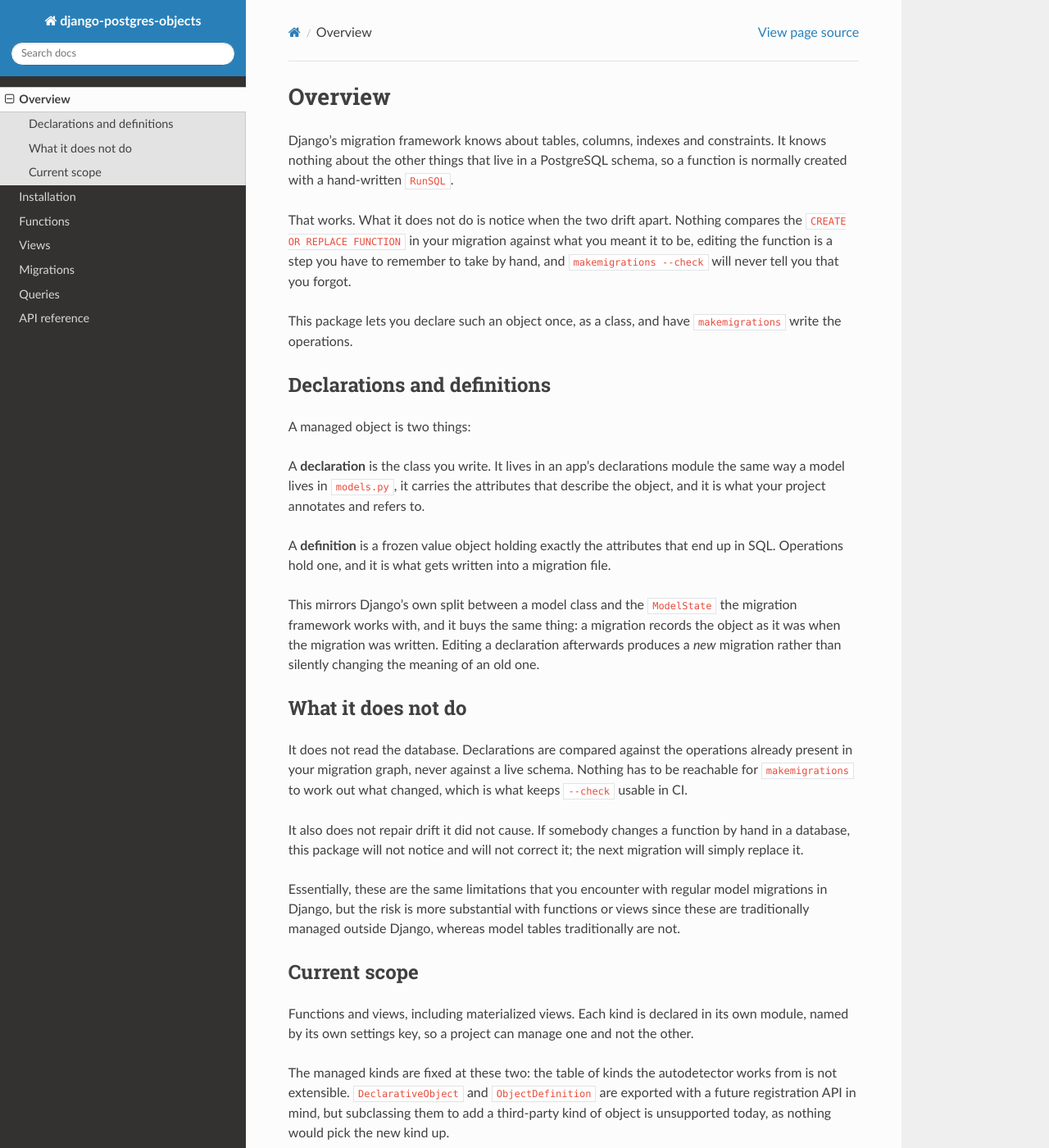
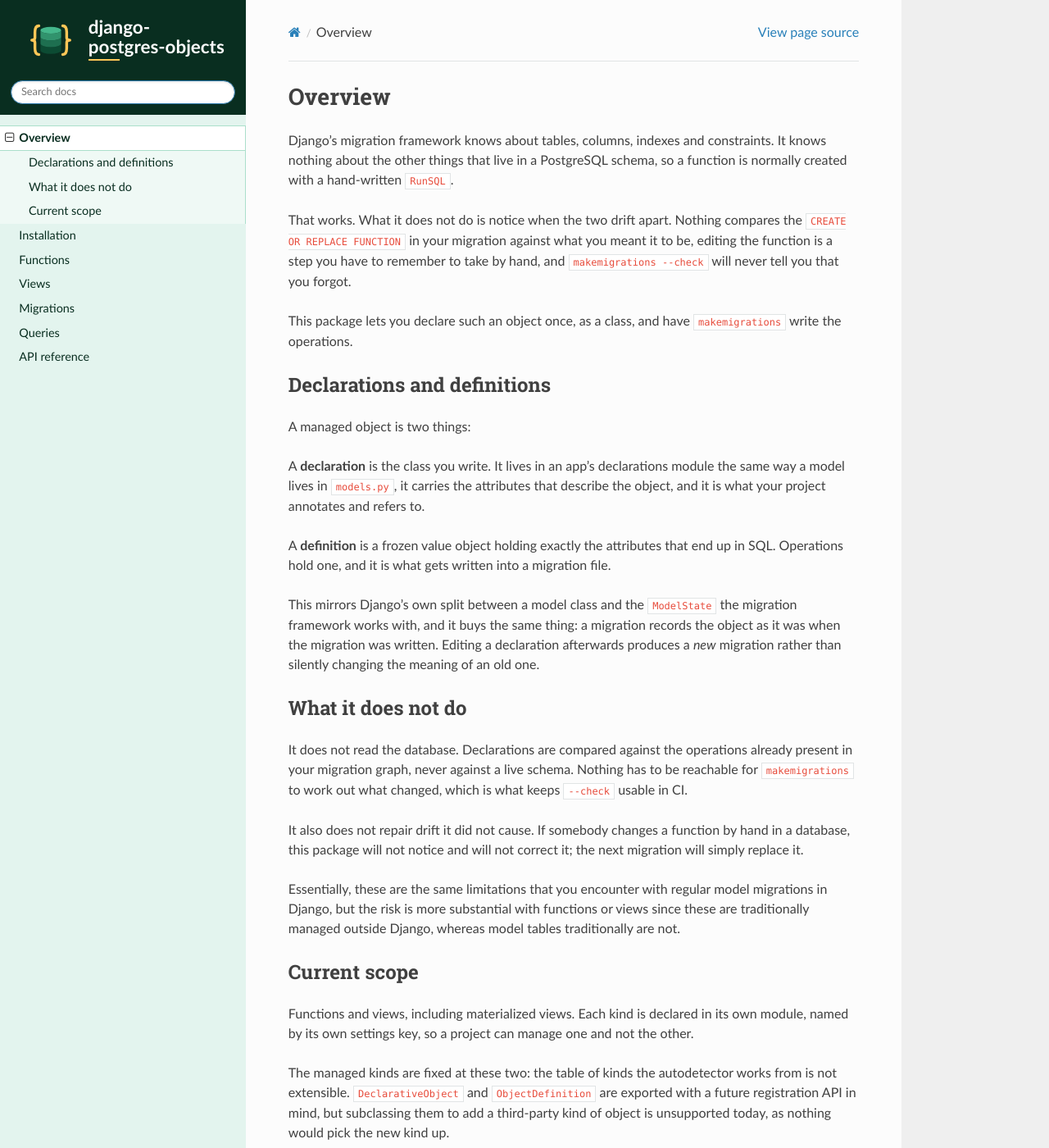
Before and after one commit to DjanQuiltDB/django-postgres-objects, a Sphinx documentation site: the page built from docs/modules/overview.rst, in a window 1280 px wide and 1400 px high. Shown: the whole window at 82% size. Built offline with Sphinx 7.4.7 and the Read the Docs theme 3.1.0, drawn with Linux system fonts in a browser that asks for light colours.

Commit message:
Add a project icon and styling for README and docs

```diff
--- a/README.rst
+++ b/README.rst
@@ -1,3 +1,7 @@
+.. image:: https://raw.githubusercontent.com/DjanQuiltDB/django-postgres-objects/master/assets/icon-128.png
+    :alt: django-postgres-objects
+    :width: 128
+
 =======================
 django-postgres-objects
 =======================
--- /dev/null
+++ b/docs/_static/custom.css
@@ -0,0 +1,96 @@
+:root {
+    --dpo-ink: #092e20;
+    --dpo-gold: #FFC757;
+    --dpo-mint: #E3F4EE;
+    --dpo-mint-soft: #EFF9F5;
+    --dpo-mint-deep: #CBEBDF;
+    --dpo-mint-line: #ABDFCB;
+}
+
+.wy-side-nav-search > a.wordmark {
+    display: flex;
+    align-items: center;
+    justify-content: center;
+    gap: 0.6em;
+    padding: 0;
+}
+
+.wy-side-nav-search > a.wordmark img.logo {
+    flex: none;
+    width: 72px;
+    height: 72px;
+    margin: 0;
+}
+
+.wy-side-nav-search > a.wordmark .name {
+    position: relative;
+    padding-bottom: 4px;
+    color: #ffffff;
+    font-size: 1.4em;
+    font-weight: 700;
+    line-height: 1.05;
+    text-align: left;
+}
+
+.wy-side-nav-search > a.wordmark .name::after {
+    content: "";
+    position: absolute;
+    bottom: 0;
+    left: 0;
+    width: 23%;
+    height: 2px;
+    background: var(--dpo-gold);
+}
+
+.wy-nav-side {
+    background: var(--dpo-mint);
+    color: var(--dpo-ink);
+}
+
+.wy-menu-vertical a {
+    color: var(--dpo-ink);
+}
+
+.wy-menu-vertical a:hover {
+    background-color: var(--dpo-mint-deep);
+    color: var(--dpo-ink);
+}
+
+.wy-menu-vertical header,
+.wy-menu-vertical p.caption {
+    color: #1E6F50;
+}
+
+.wy-menu-vertical li.current {
+    background: var(--dpo-mint-soft);
+}
+
+.wy-menu-vertical li.current a {
+    border-right: 1px solid var(--dpo-mint-line);
+    color: var(--dpo-ink);
+}
+
+.wy-menu-vertical li.current a:hover {
+    background: var(--dpo-mint-deep);
+}
+
+.wy-menu-vertical li.current > a,
+.wy-menu-vertical li.on a {
+    background: #ffffff;
+    color: var(--dpo-ink);
+}
+
+.wy-menu-vertical li.current > a:hover,
+.wy-menu-vertical li.on a:hover {
+    background: #ffffff;
+}
+
+.wy-menu-vertical li.toctree-l1.current > a {
+    border-top: 1px solid var(--dpo-mint-line);
+    border-bottom: 1px solid var(--dpo-mint-line);
+}
+
+.wy-menu-vertical li.toctree-l2.current > a,
+.wy-menu-vertical li.toctree-l2.current li.toctree-l3 > a {
+    background: var(--dpo-mint-deep);
+}
--- /dev/null
+++ b/docs/_templates/layout.html
@@ -0,0 +1,30 @@
+{% extends "!layout.html" %}
+
+{%- block sidebartitle %}
+
+  {%- set _logo_url = logo_url|default(pathto('_static/' + (logo or ""), 1)) %}
+  {%- set _root_doc = root_doc|default(master_doc) %}
+  <a href="{{ pathto(_root_doc) }}" class="wordmark">
+    {%- if logo or logo_url %}
+      <img src="{{ _logo_url }}" class="logo" alt="{{ _('Logo') }}"/>
+    {%- endif %}
+    <span class="name">django-<br/>postgres-objects</span>
+  </a>
+
+  {%- if READTHEDOCS or DEBUG %}
+    {%- if theme_version_selector or theme_language_selector %}
+      <div class="switch-menus">
+        <div class="version-switch"></div>
+        <div class="language-switch"></div>
+      </div>
+    {%- endif %}
+  {%- endif %}
+
+  {%- include "searchbox.html" %}
+
+{%- endblock %}
+
+{%- block mobile_nav %}
+  <i data-toggle="wy-nav-top" class="fa fa-bars"></i>
+  <a href="{{ pathto(master_doc) }}">django-postgres-objects</a>
+{%- endblock %}
--- a/docs/conf.py
+++ b/docs/conf.py
@@ -42,7 +42,21 @@ todo_include_todos = False
 
 html_theme = 'sphinx_rtd_theme'
 
+# The header the sidebar and the narrow-screen bar share, in the dark green the social preview card uses.
+html_theme_options = {'style_nav_header_background': '#092e20'}
+
+# docs/_templates/layout.html restyles that header; without this it is not picked up at all.
+templates_path = ['_templates']
+
 html_static_path = ['_static']
+
+# The favicon is a raster rather than the logo itself: below about 32 pixels the icon's braces thin to less than a pixel
+# and the disc seam closes up, so those sizes are rendered from assets/icon-small.svg, which is drawn for them.
+html_logo = '../assets/icon.svg'
+html_favicon = '../assets/icon-32.png'
+
+# Only to style the sidebar header the template above replaces; see the file itself.
+html_css_files = ['custom.css']
 
 
 # -- Options for HTMLHelp output ------------------------------------------
```
Also changed, not shown: assets/icon-128.png (added), assets/icon-16.png (added), assets/icon-256.png (added), assets/icon-32.png (added), assets/icon-48.png (added), assets/icon-512.png (added), assets/icon-64.png (added), assets/icon-small.svg (added), assets/icon.svg (added), assets/social-preview.png (added), assets/social-preview.svg (added), 1 other file.
